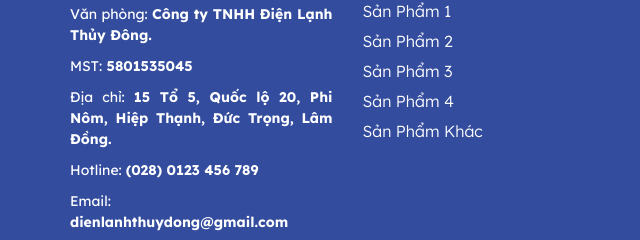
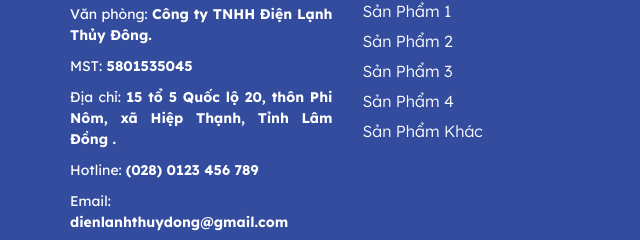
Before and after one commit to MinhTin3324/WebThuyDong, a plain HTML site: page index.html in a window 1280 px wide. Shown: the part 2712-2952 px from the top of the page, 0-640 px from the left. Drawn offline with nearby package versions, Linux system fonts and the light colour scheme; some packages are replaced by stand-ins of ours.

Commit message:
fix address

```diff
--- a/index.html
+++ b/index.html
@@ -88,7 +88,9 @@
                   Sản phẩm
                 </a>
                 <div class="dropdown-menu" aria-labelledby="dropdownButton">
-                  <a class="dropdown-item" href="SanPham-detail.html">Sản Phẩm 1</a>
+                  <a class="dropdown-item" href="SanPham-detail.html"
+                    >Sản Phẩm 1</a
+                  >
                   <a class="dropdown-item" href="#">Sản Phẩm 2</a>
                 </div>
               </li>
@@ -258,7 +260,10 @@
     <!-- product section -->
     <section class="product_section layout_padding-bottom">
       <div class="container">
-        <div class="heading_container" style="text-align: left; position: relative; top: 20px">
+        <div
+          class="heading_container"
+          style="text-align: left; position: relative; top: 20px"
+        >
           <hr
             style="border-top: 6px solid #334c9e; width: 24px; margin: 1px 0"
           />
@@ -551,8 +556,8 @@
                 <p>
                   Địa chỉ:
                   <strong
-                    >15 Tổ 5, Quốc lộ 20, Phi Nôm, Hiệp Thạnh, Đức Trọng, Lâm
-                    Đồng.</strong
+                    >15 tổ 5 Quốc lộ 20, thôn Phi Nôm, xã Hiệp Thạnh, Tỉnh Lâm
+                    Đồng .</strong
                   >
                 </p>
 
```
Also changed, not shown: DuAn.html (+2 -2 lines), LienHe.html (+2 -2 lines), SanPham-detail.html (+2 -2 lines), SanPham.html (+2 -2 lines), about.html (+2 -2 lines).
